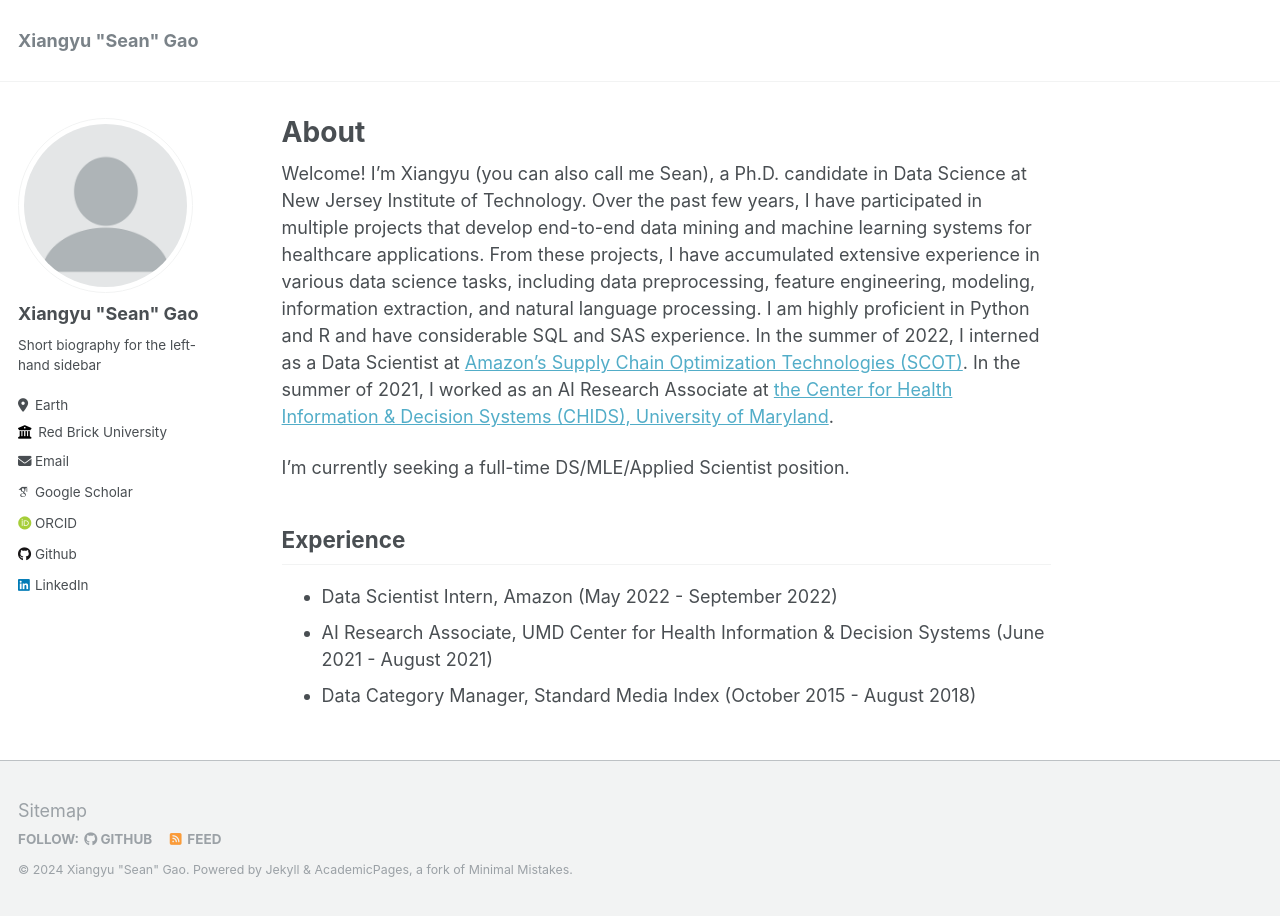
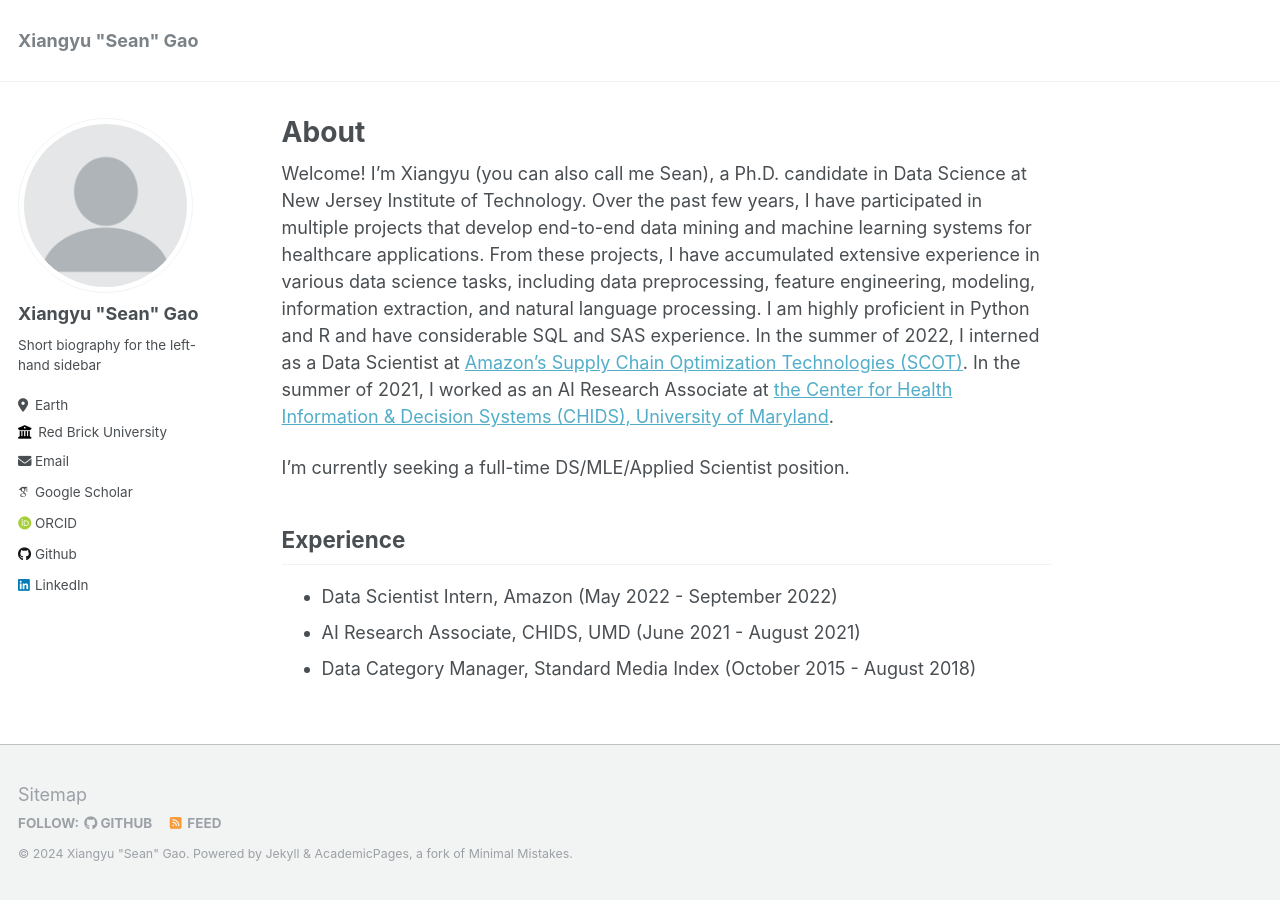
Before and after one commit to xga0/xga0.github.io, a Jekyll site: the page built from _pages/about.md, in a window 1280 px wide. Built offline with Jekyll 4.4.1, drawn with Linux system fonts in a browser that asks for light colours; some web fonts are replaced.

Commit message:
Update about.md

```diff
--- a/_pages/about.md
+++ b/_pages/about.md
@@ -14,5 +14,5 @@ I’m currently seeking a full-time DS/MLE/Applied Scientist position.
 Experience
 ------
 - Data Scientist Intern, Amazon (May 2022 - September 2022)
-- AI Research Associate, UMD Center for Health Information & Decision Systems (June 2021 - August 2021)
+- AI Research Associate, CHIDS, UMD (June 2021 - August 2021)
 - Data Category Manager, Standard Media Index (October 2015 - August 2018)
```
